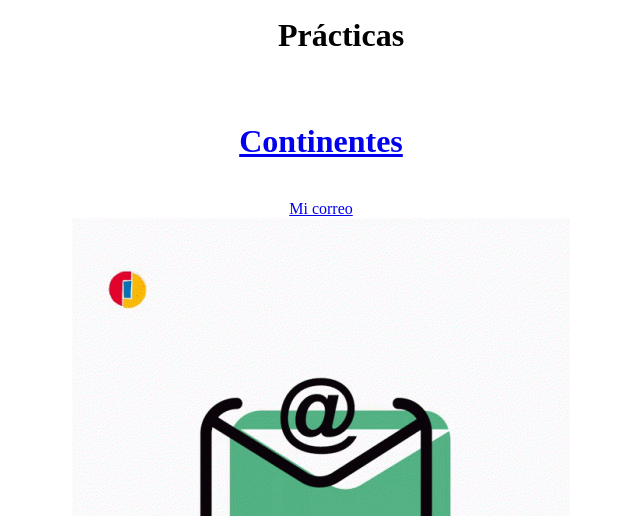
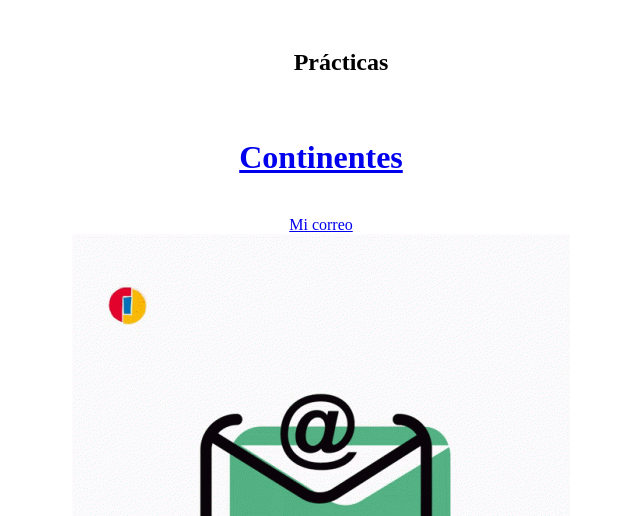
Before and after one commit to ortiz098/ortiz098.github.io, a plain HTML site: page index.html in a window 1280 px wide. Shown: the part 584-1100 px from the top of the page, without its empty margins (319-959 px from the left). Drawn offline with Linux system fonts and the light colour scheme.

Commit message:
Update index.html

```diff
--- a/index.html
+++ b/index.html
@@ -16,13 +16,15 @@
 	</b><br>
 	<a href="index3.html">Hipervinculos</a>
 	<br>
-	<a href="tablas.html">Tablas</a>
-		<ol><center>Prácticas</center></ol>
+	<a href="tablas.html">Tablas</a></h1>
 	<br>
-		<a href="continentes.html">Continentes</a></h1>
+	<h2><ol><center>Prácticas</center></ol></h2>
+	<br>
+	<h1><a href="continentes.html">Continentes</a></h1>
 	<br>
 
-	<a href="chaco.or09@gmail.com">Mi correo</a><br>
+	<a href="chaco.or09@gmail.com">Mi correo</a>
+	<br>
 	<a href="chaco.or09@gmail.com"><img src="correo.gif"></a>
 
 
```
